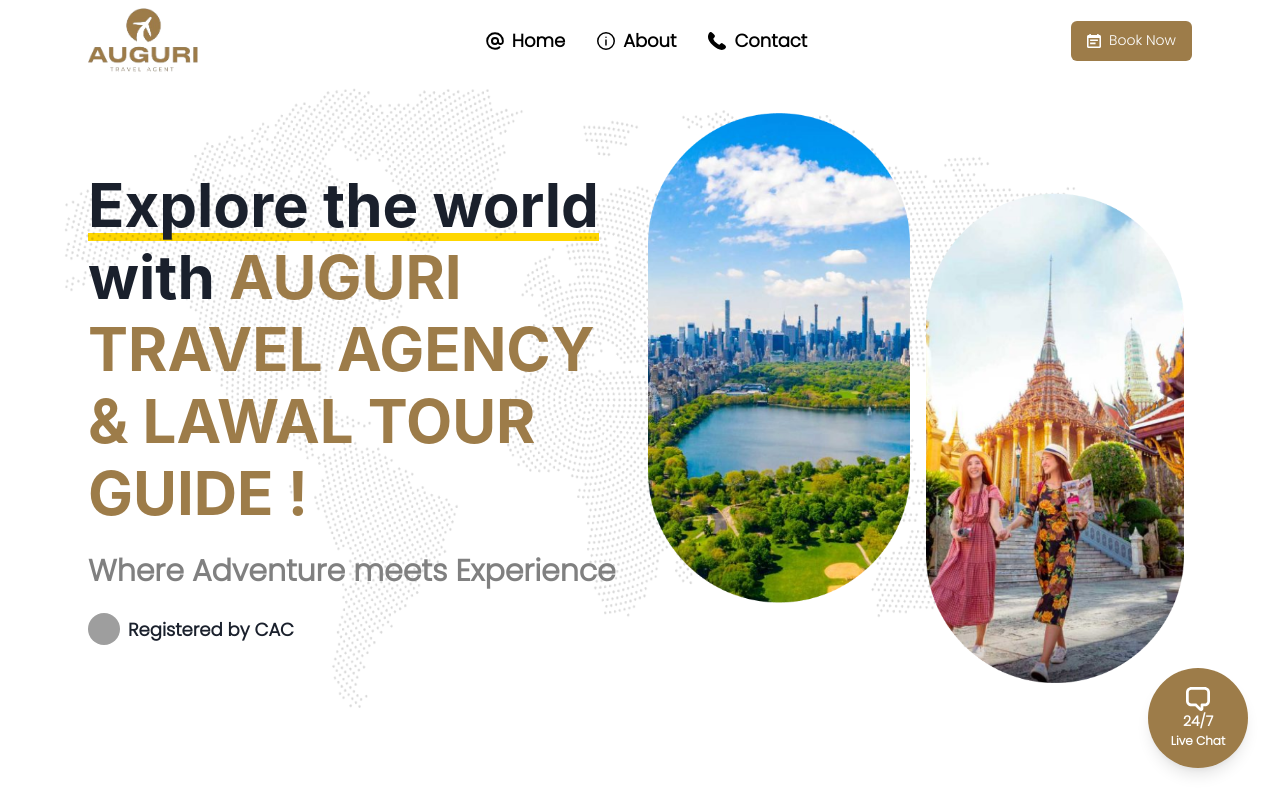
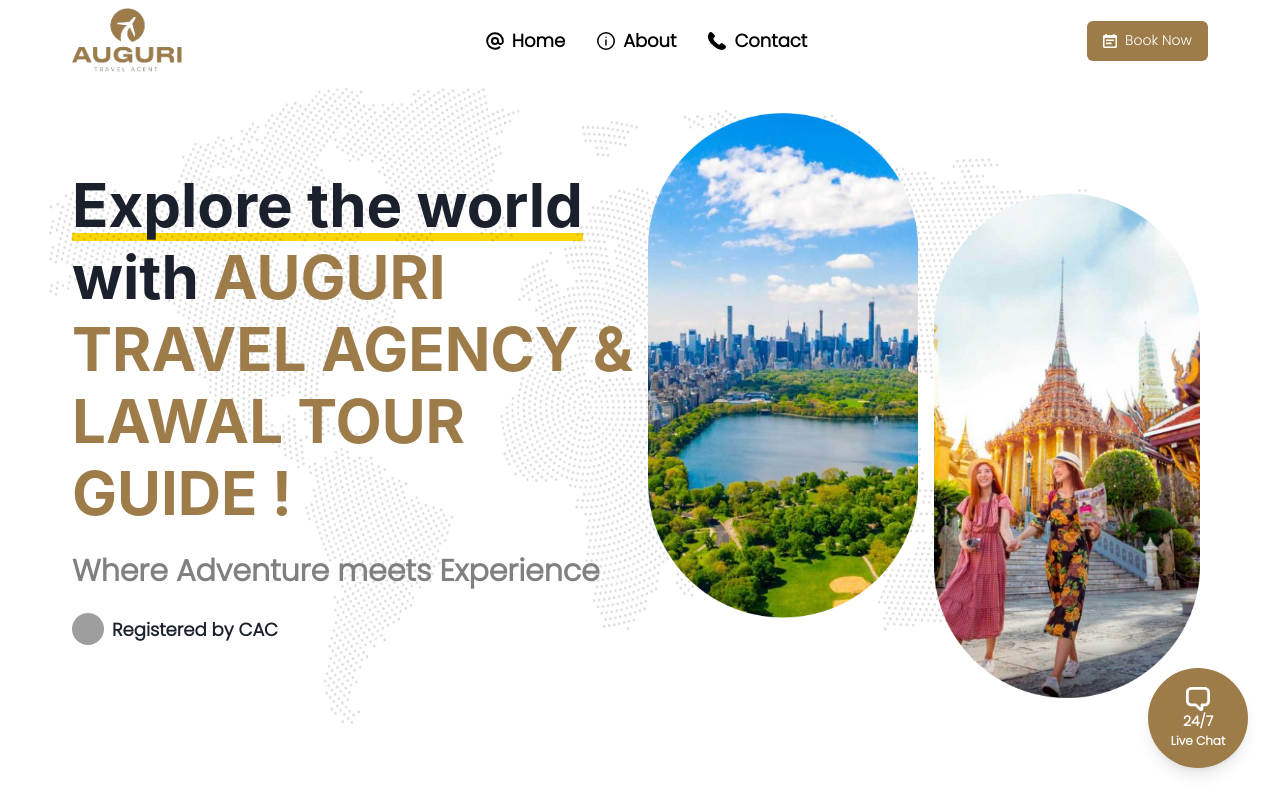
Before and after one commit to Olasupotomiwa/Auguri, a React (Create React App) app: page / in a window 1280 px wide. Built offline with nearby package versions, Linux system fonts and the light colour scheme; grey boxes are pictures that could not be loaded.

Commit message:
Fixed-chore/ side padding

```diff
--- a/src/App.js
+++ b/src/App.js
@@ -6,7 +6,7 @@ import Homepage from './Homepage';
 
 function App() {
   return (
-    <Container maxW="1200px">
+    <Container maxW="1200px" px={0}>
     <>
       <NavBar />
 
--- a/src/Homepage/Hero.js
+++ b/src/Homepage/Hero.js
@@ -14,10 +14,12 @@ const Hero = () => {
       bgPosition="center"
       bgRepeat="no-repeat"
       bgSize="cover"
-      px={{ base: 4, md: 8 }}
-      py={8}
+
+
+
     >
-      <Flex w="full" direction={{ base: "column", md: "row" }}>
+      <Flex w="full" direction={{ base: "column", md: "row" }}  px={{ base: 4, md: 8 }}
+      py={8}>
         <Box flex="1" textAlign='left' mt={{base: '0', md: '14'}}>
         <Heading fontSize={{ base: "40px", md: "60px" }} fontWeight="bold">
             <Text as="span" position="relative" display="inline-block">
@@ -76,8 +78,8 @@ const Hero = () => {
       <Box pos={'relative'}>
       <Box
       position="fixed"
-      bottom={8}
-      right={8}
+      bottom={{base: '6', md: '8'}}
+      right={{base: '6', md: '8'}}
       bg="#9D7C49"
       color="white"
       borderRadius="50%"
--- a/src/Homepage/NavBar.js
+++ b/src/Homepage/NavBar.js
@@ -23,7 +23,7 @@ export default function Navbar() {
         color="#000000"
         minH={'60px'}
         py={{ base: 2 }}
-        px={{ base: 4, md: 8 }}  // Adjusting padding for mobile and desktop
+        px={{ base: 2, md: 8 }}  // Adjusting padding for mobile and desktop
         align={'center'}
         justify={{ base: 'space-between', md: 'center' }}
       >
```
